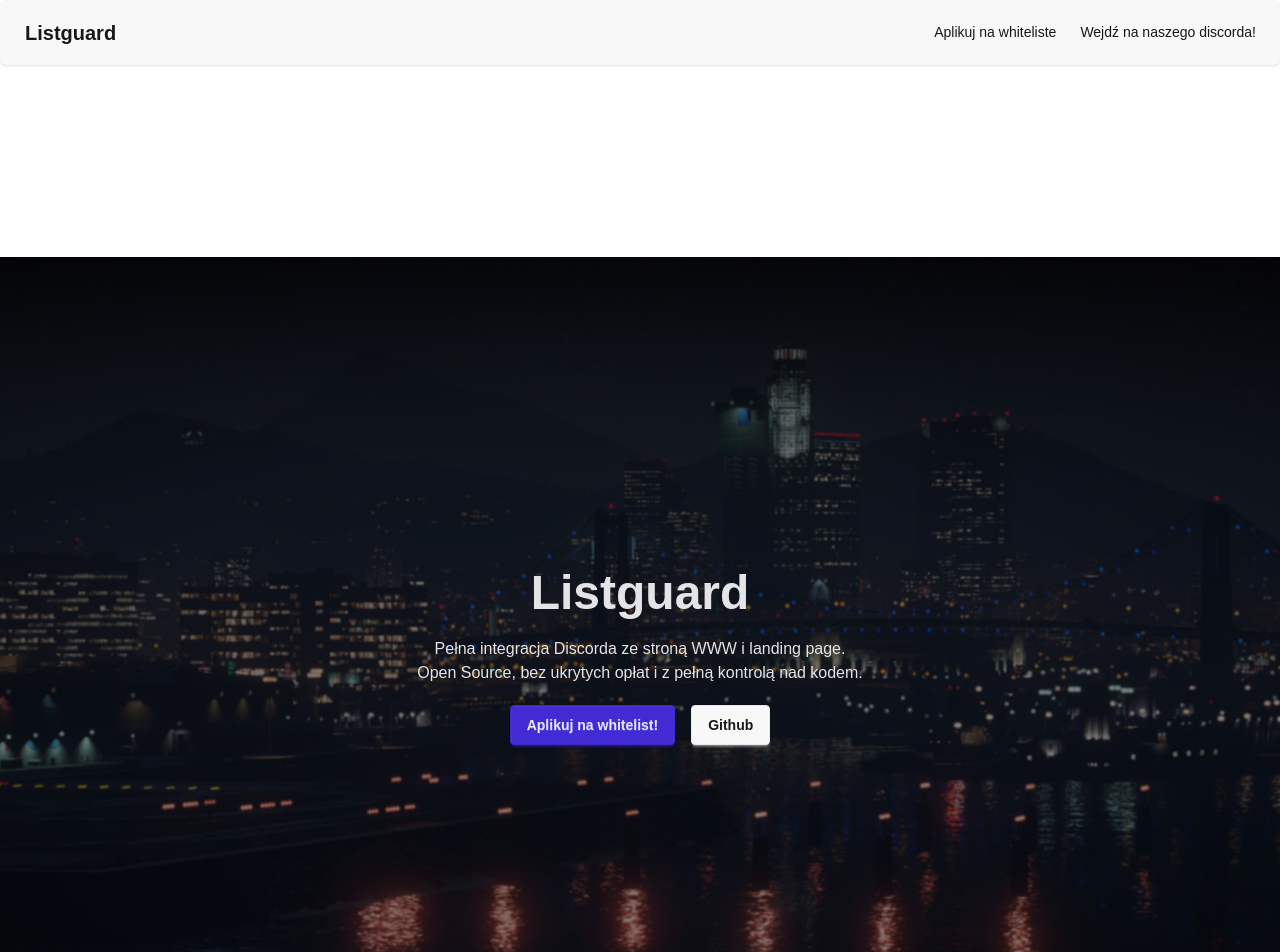
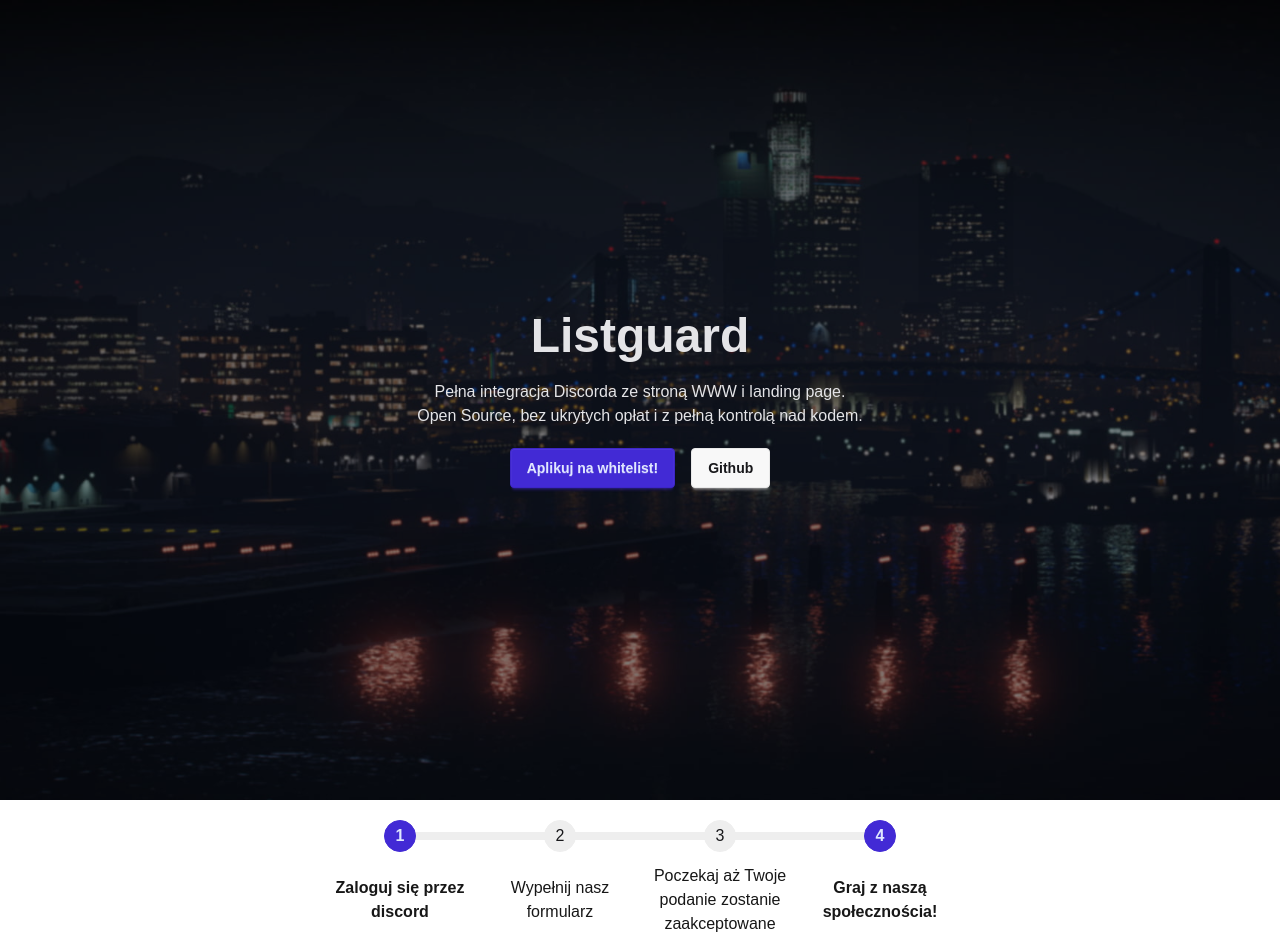
Before and after one commit to alvvik/Listguard, a Next.js app: page / in a window 1280 px wide. Shown: the top 952 px of the page. Built offline with nearby package versions, Linux system fonts and the light colour scheme.

Commit message:
feat, del: added steps card, deleted navbar

```diff
--- /dev/null
+++ b/src/app/components/Steps.tsx
@@ -0,0 +1,28 @@
+interface StepItem {
+  label: string;
+  primary?: boolean;
+}
+
+const steps: StepItem[] = [
+  { label: "Zaloguj się przez discord", primary: true },
+  { label: "Wypełnij nasz formularz" },
+  { label: "Poczekaj aż Twoje podanie zostanie zaakceptowane" },
+  { label: "Graj z naszą społecznościa!", primary: true },
+];
+
+export default function Steps() {
+  return (
+    <section className="flex   items-center justify-center py-4">
+      <ul className="steps steps-vertical lg:steps-horizontal justify-center text-center max-w-1/2">
+        {steps.map((step) => (
+          <li
+            key={step.label}
+            className={`step ${step.primary ? "step-primary font-bold" : ""} text-center `}
+          >
+            {step.label}
+          </li>
+        ))}
+      </ul>
+    </section>
+  );
+}
--- a/src/app/layout.tsx
+++ b/src/app/layout.tsx
@@ -1,7 +1,6 @@
 import type { Metadata } from "next";
 import { Geist, Geist_Mono } from "next/font/google";
 import "./globals.css";
-import Navbar from "./components/Navbar";
 
 const geistSans = Geist({
   variable: "--font-geist-sans",
@@ -24,10 +23,7 @@
       lang="pl"
       className={`${geistSans.variable} ${geistMono.variable} h-full antialiased`}
     >
-      <body className="min-h-full flex flex-col">
-        <Navbar />
-        {children}
-      </body>
+      <body className="min-h-full flex flex-col">{children}</body>
     </html>
   );
 }
--- a/src/app/page.tsx
+++ b/src/app/page.tsx
@@ -1,9 +1,11 @@
 import Hero from "./components/Hero";
+import Steps from "./components/Steps";
 
 export default function Home() {
   return (
     <div>
       <Hero />
+      <Steps />
     </div>
   );
 }
```
